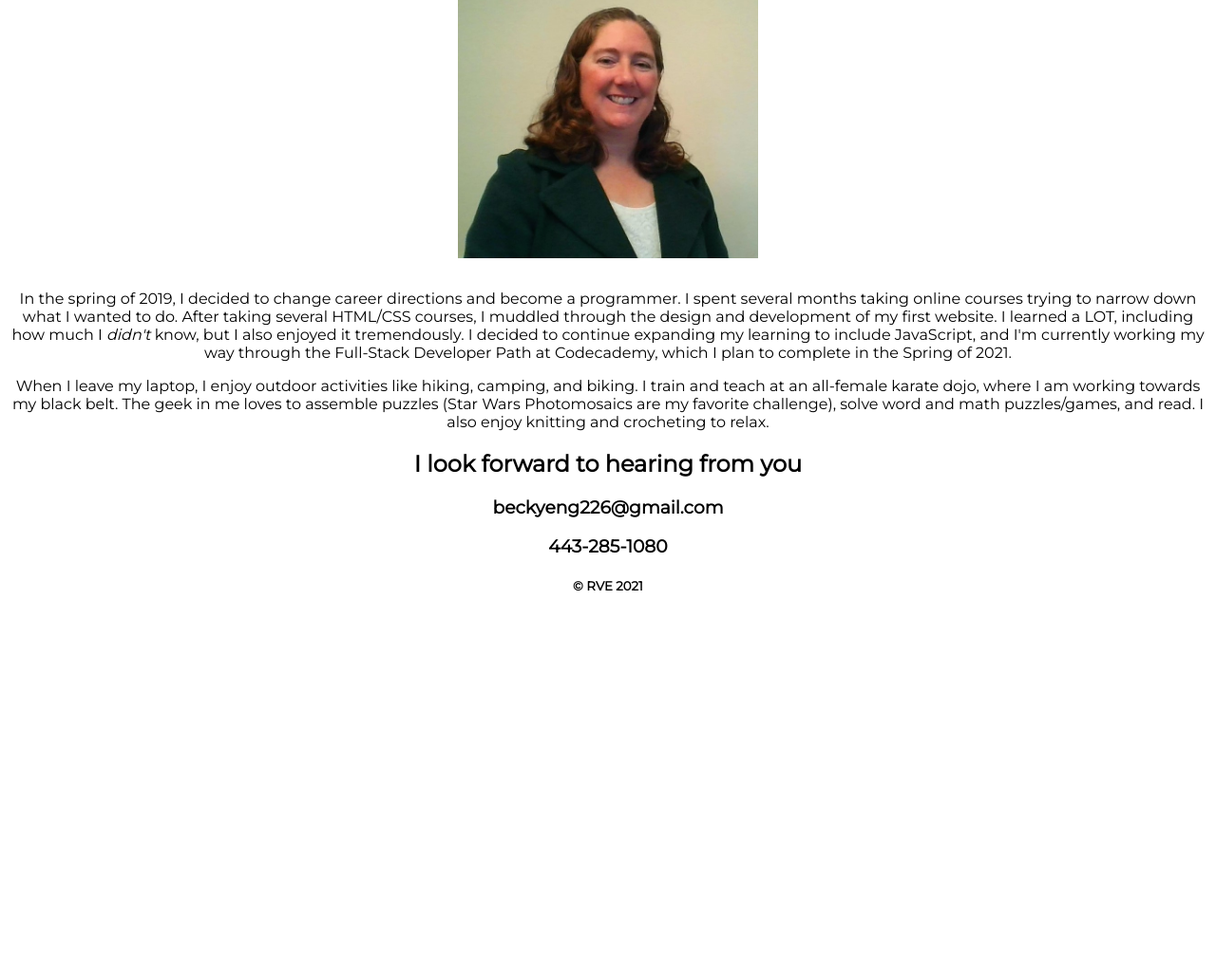
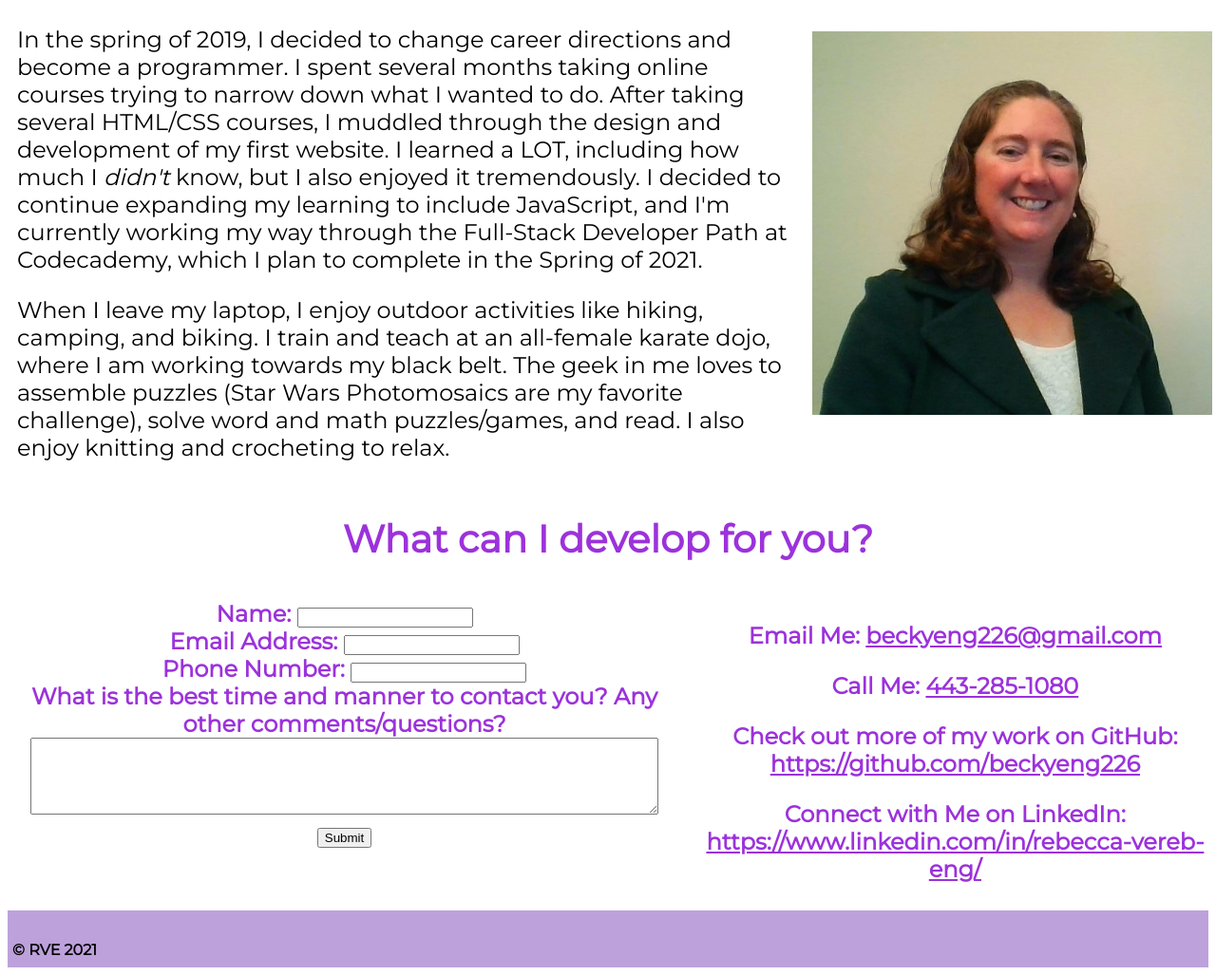
Before and after one commit to beckyeng226/portfolioWebsite, a plain HTML site: page contact.html in a window 1280 px wide. Shown: the part 350-1377 px from the top of the page at 95% size. Before the commit the page ends 998 px from the top, so only its background shows below. Drawn offline with Linux system fonts and the light colour scheme.

Commit message:
HTML complete, CSS complete, responsive

```diff
--- a/contact.html
+++ b/contact.html
@@ -42,10 +42,10 @@
  <!-- Main content includes 2 sections and the contact form -->
  <main>
    <section id="aboutme">
+    <h2>About Me</h2>
       <div class="content">
-       <h2>About Me</h2>
        <img src="images/headshot_1_15_21.jpg" alt="Rebecca Eng">
-       <div>
+       <div class="biotext">
         <p>In the spring of 2019, I decided to change career directions and become a programmer.
             I spent several months taking online courses trying to narrow down what I wanted to do.
             After taking several HTML/CSS courses, I muddled through the design and development of my first
@@ -60,20 +60,39 @@
             solve word and math puzzles/games, and read.
             I also enjoy knitting and crocheting to relax.
         </p>
+        </div>
       </div>
     </div>
    </section>
 
 
+   <h2>What can I develop for you?</h2>
+   <section id="contact">
 
-   <section id="contact">
-    <h2>I look forward to hearing from you</h2>
-    <h3>beckyeng226@gmail.com</h3>
-    <h3>443-285-1080</h3>
+    <form class="form" action="mailto:beckyeng226@gmail.com" method="POST" name="emailForm" enctype="multipart/form-data">
+        <label for="name">Name:</label>
+            <input id="name" type="text" name="name" required>
+            <br/>
+        <label for="email">Email Address:</label>
+            <input id="email" name="email" type="text" required>
+            <br/>
+        <label for="phone">Phone Number:</label>
+            <input id="phone" name="phone" type="text" required>
+            <br/>
+        <label for="comments">What is the best time and manner to contact you?  Any other comments/questions?</label>
+        <br/>
+            <textarea name="comments" cols="80" rows="5"></textarea>
+            <br/>
+        <input type="submit" id="submit">
+       </form>
+    <div class="contactinfo">
+      <h3>Email Me: <a href="mailto:beckyeng226@gmail.com" target="_blank">beckyeng226@gmail.com</a> </h3>
+      <h3>Call Me: <a href="tel:4432851080">443-285-1080</a></h3>
+      <h3>Check out more of my work on GitHub: <a href="https://github.com/beckyeng226" target="_blank">https://github.com/beckyeng226</a></h3>
+      <h3>Connect with Me on LinkedIn: <a href="https://www.linkedin.com/in/rebecca-vereb-eng/" target="_blank">https://www.linkedin.com/in/rebecca-vereb-eng/</a></h3>
+    </div>
    </section>
-   <form>
 
-   </form>
 
 </main>
 
--- a/style.css
+++ b/style.css
@@ -9,6 +9,23 @@ h1 {
     font-family: "Nothing You Could Do";
     padding-top: 30px;
 
+}
+h2 {
+    font-size: 2.5rem;
+    color: #9c32db;
+}
+h3 {
+    font-size: 2.0rem;
+    color: #9c32db;
+}
+h4 {
+    font-size: 1.75rem;
+}
+h5 {
+    font-size: 1rem;
+}
+p {
+    font-size: 1.5rem;
 }
 header {
     height: 200px;
@@ -27,6 +44,20 @@ nav ul li {
     font-size: 1.75rem;
 
 }
+a:link {
+    color: #9c32db;
+    font-weight: bold;
+}
+
+a:visited {
+    color: #807BCD;
+}
+a:hover {
+    color: #5E5E91;
+}
+a:active {
+    color: #e187d8;
+}
 figure {
     display: inline-block;
 
@@ -40,16 +71,16 @@ img {
     width: 25%;
     padding: 1%;
 }
-.gridcontainer {
+.skillsgrid {
     display: grid;
     width: 100%;
     grid-template-columns: repeat(2, 1fr);
-    grid-column-gap: 5px;
+    grid-column-gap: 25px;
 
 }
 .techSkills, .otherSkills {
     width: 100%;
-    border: 1px solid black;
+
 }
 .techSkills {
     grid-column: 1 / 2;
@@ -57,8 +88,65 @@ img {
 .otherSkills {
     grid-column: 2 / 3;
 }
-.techSkills ul, .otherSkills ul {
-
+.techSkills img {
+    width: 60%;
+}
+.otherSkills ul {
+    font-size: 1.5rem;
     text-align: left;
 
 }
+.content {
+    display: grid;
+    width: 100%;
+    grid-template:repeat(2, 1fr) / 2fr 1fr;
+}
+.content img {
+    grid-area: 1 / 2 / 3 / 3;
+    width: 100%;
+    padding-top: 30px;
+
+}
+.content .biotext {
+    grid-area: 1 / 1 / 3 / 2;
+    padding: 0 10px;
+    text-align: left;
+
+}
+#contact {
+    display: grid;
+    width: 100%;
+    grid-template-columns: 55% 43%;
+    grid-column-gap: 25px;
+}
+.form, .contactinfo {
+    width: 100%;
+    padding: 1%;
+}
+.form {
+    font-size: 1.5rem;
+    font-family: Montserrat;
+    font-weight: bold;
+    color: #9c32db;
+}
+.contactinfo h3 {
+    font-size: 1.5rem;
+}
+footer {
+    text-align: left;
+    height: 50px;
+    background-color: #BDA1DB;
+    padding: 5px;
+    margin: 0;
+}
+@media only screen and (max-width: 1060px) {
+    .skillsgrid, .content, #contact {
+        display: inline-block;
+    }
+    .form {
+        text-align: left;
+    }
+    nav ul li {
+        font-size: 1.25rem;
+    }
+}
```
Also changed, not shown: index.html (+8 -12 lines), images/git.png (added), images/git_crop.png (added), images/github.png (added), images/htmlcssjs.png (added), images/python.png (added), images/python_crop.jpg (added).
